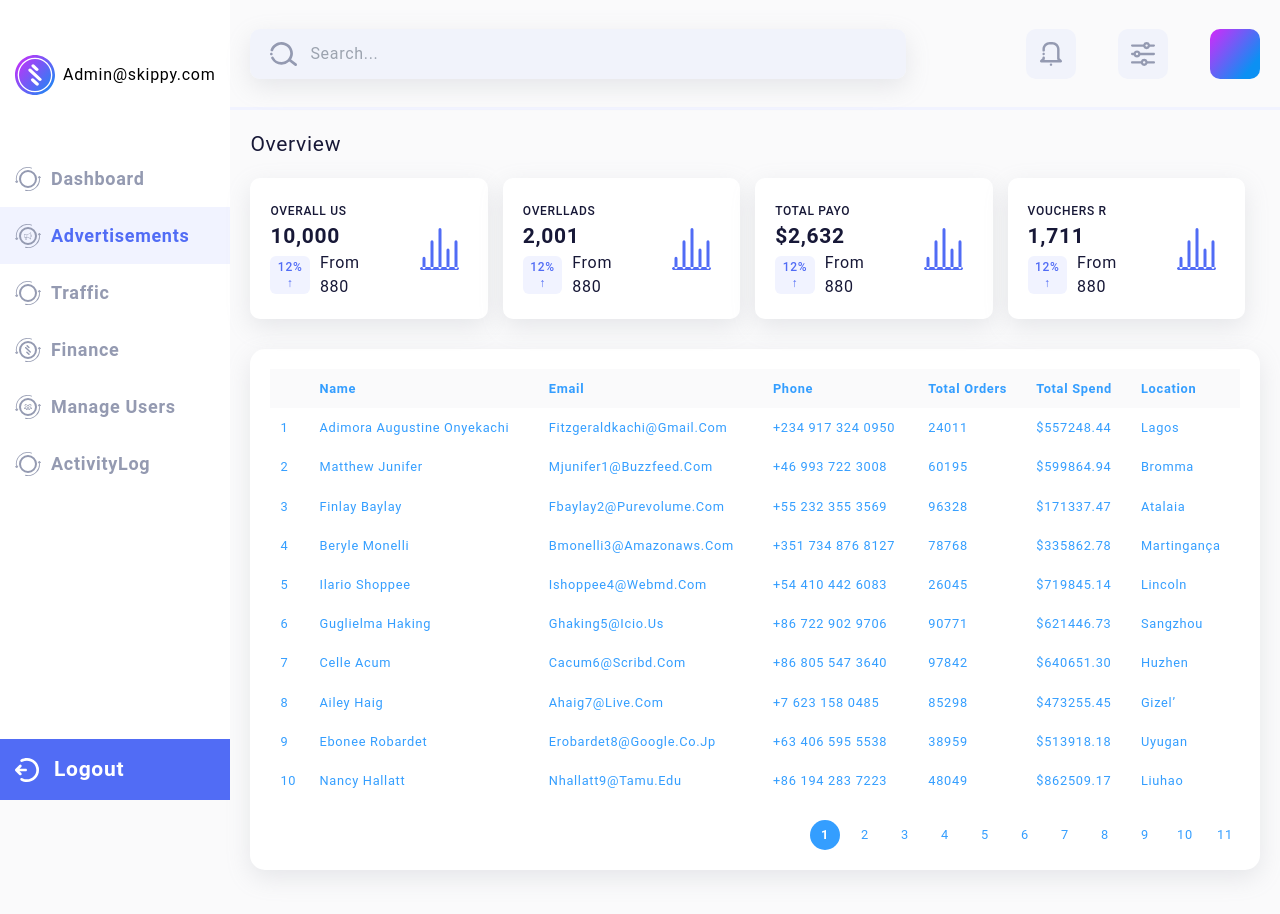
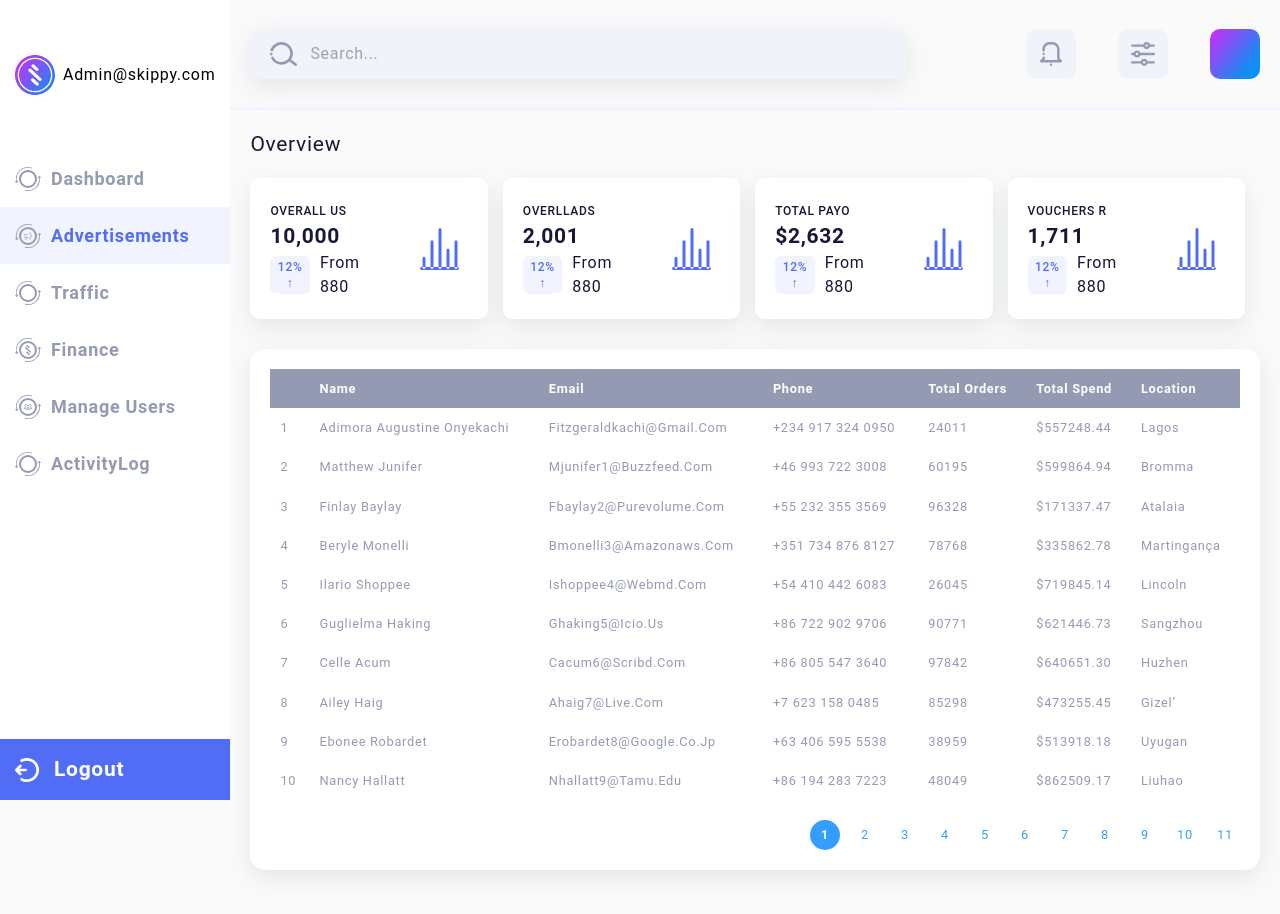
Before and after one commit to purplegate-technologies/skippy, a React (Create React App) app: page /advertisements in a window 1280 px wide. Shown: the top 914 px of the page. Built offline with nearby package versions, Linux system fonts and the light colour scheme.

Commit message:
latest on tables

```diff
--- a/src/components/Table/Table.js
+++ b/src/components/Table/Table.js
@@ -1,6 +1,5 @@
 import {useState} from 'react'
 import './table.css'
-
 
 const Table = (props) => {
 
--- a/src/components/Table/table.css
+++ b/src/components/Table/table.css
@@ -1,5 +1,6 @@
 .table-wrapper{
     overflow-y: auto;
+    color: #949AB1;
 }
 
 table {
@@ -9,7 +10,9 @@ table {
 }
 
 thead {
-    background-color: var(--second-bg);
+    /* background-color: var(--second-bg); */
+    background-color: #949AB1;
+    color: white;
 }
 
 tr {
--- a/src/index.css
+++ b/src/index.css
@@ -83,7 +83,8 @@ a {
 }
 
 a:hover {
-    color: var(--main-color);
+    /* color: var(--main-color); */
+    color: #949AB1;
 }
 
 button {
```
